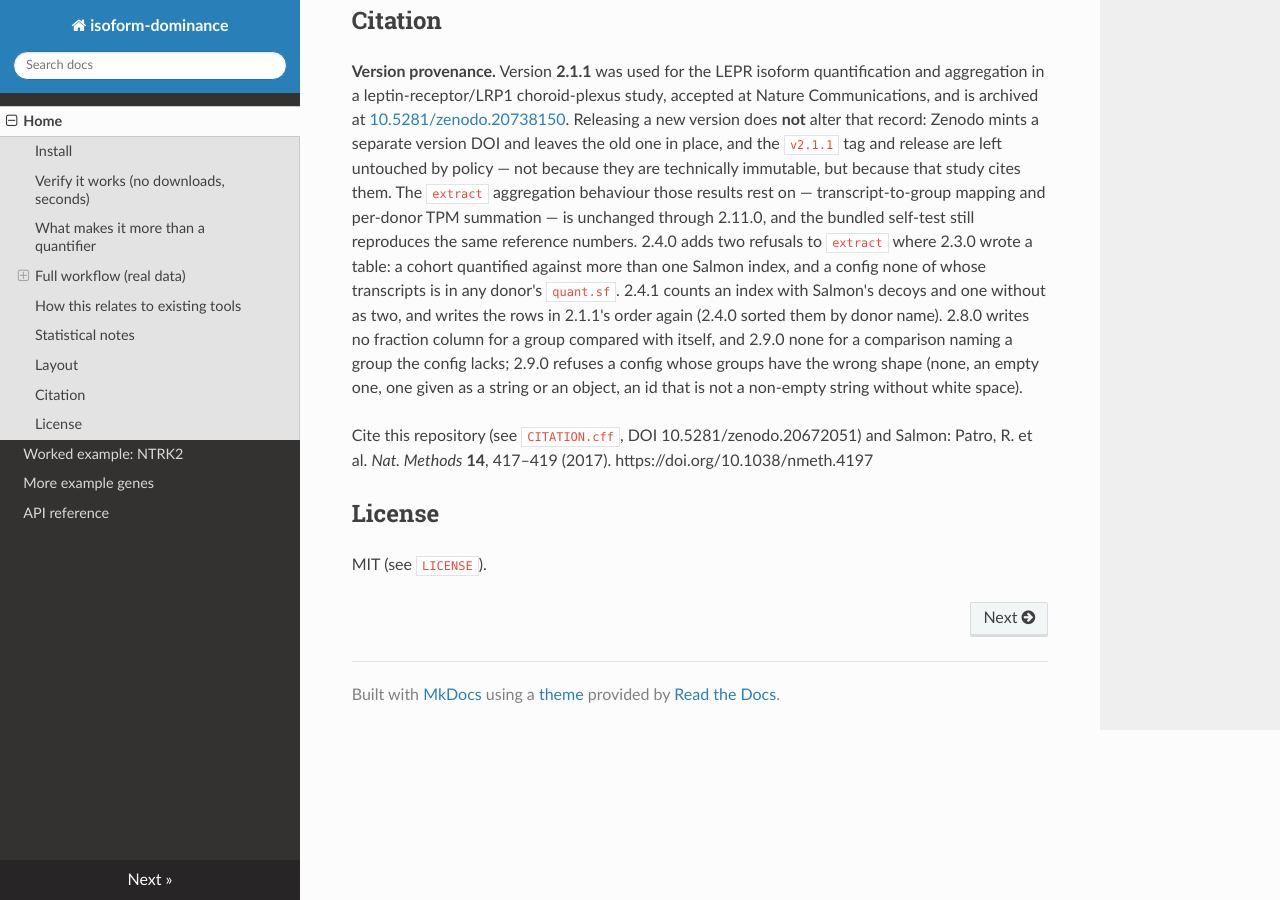
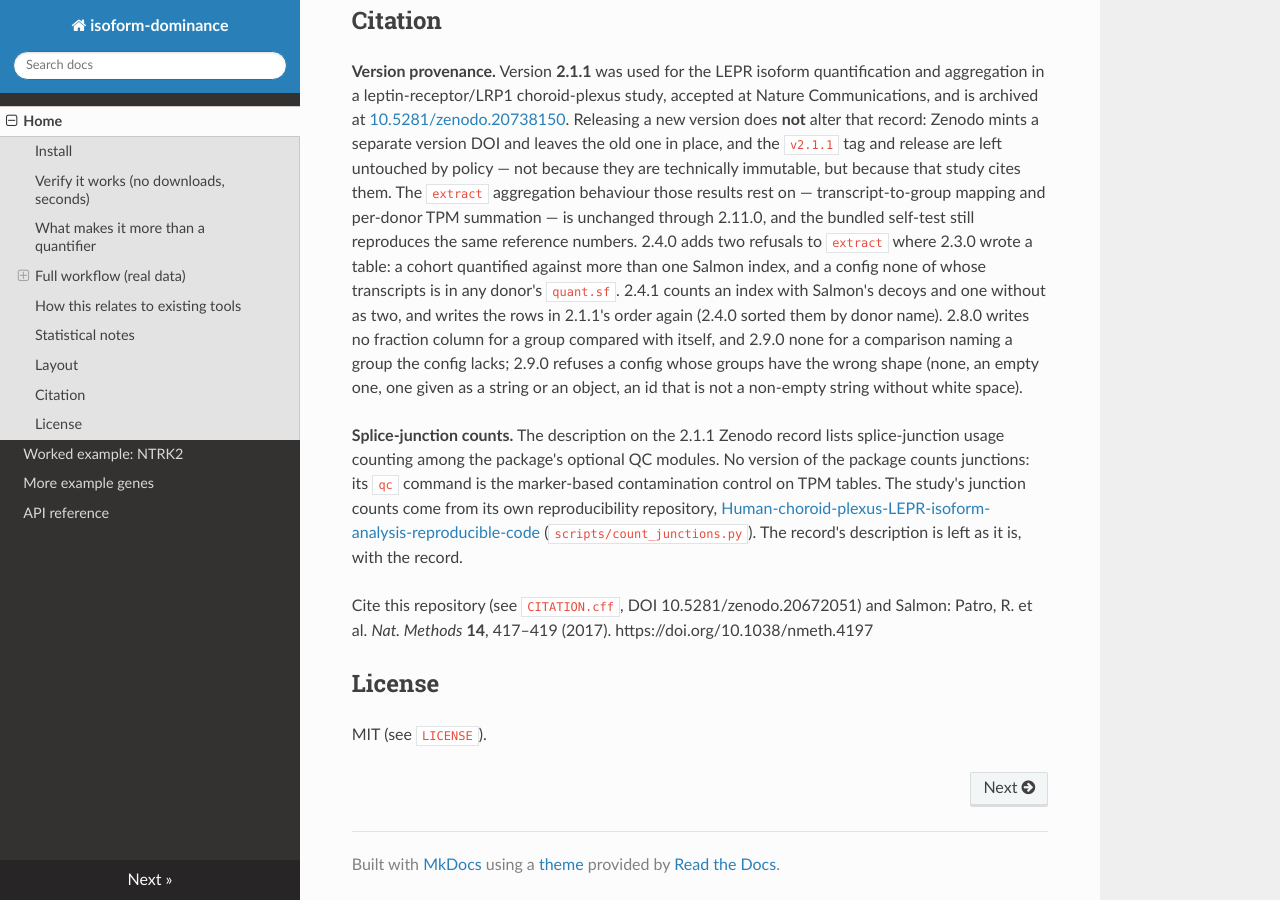
Before and after one commit to charliekim97/isoform-dominance-pipeline, an MkDocs documentation site: the page built from docs/index.md, in a window 1280 px wide and 900 px high, scrolled down 14564 px. Built offline with MkDocs 1.6.1, drawn with Linux system fonts in a browser that asks for light colours; nearby versions of some CDN libraries.

Commit message:
docs: the study's junction counts come from its own repository, not qc
The description on the 2.1.1 Zenodo record lists splice-junction usage counting
among the package's optional QC modules. No version of the package counts
junctions: qc is the marker-based contamination control on TPM tables, and the
study's counts come from its reproducibility repository
(scripts/count_junctions.py). The README's Citation section now says so; the
record is left as it is.

```diff
--- a/docs/index.md
+++ b/docs/index.md
@@ -669,6 +669,13 @@ group the config lacks; 2.9.0 refuses a config whose groups have the wrong shape
 empty one, one given as a string or an object, an id that is not a non-empty string without
 white space).
 
+**Splice-junction counts.** The description on the 2.1.1 Zenodo record lists splice-junction
+usage counting among the package's optional QC modules. No version of the package counts
+junctions: its `qc` command is the marker-based contamination control on TPM tables. The
+study's junction counts come from its own reproducibility repository,
+[Human-choroid-plexus-LEPR-isoform-analysis-reproducible-code](https://github.com/charliekim97/Human-choroid-plexus-LEPR-isoform-analysis-reproducible-code)
+(`scripts/count_junctions.py`). The record's description is left as it is, with the record.
+
 Cite this repository (see `CITATION.cff`, DOI 10.5281/zenodo.20672051) and Salmon:
 Patro, R. et al. *Nat. Methods* **14**, 417–419 (2017). https://doi.org/10.1038/nmeth.4197
 
```
Also changed, not shown: CHANGELOG.md (+7 -0 lines), README.md (+7 -0 lines), 1 other file.
